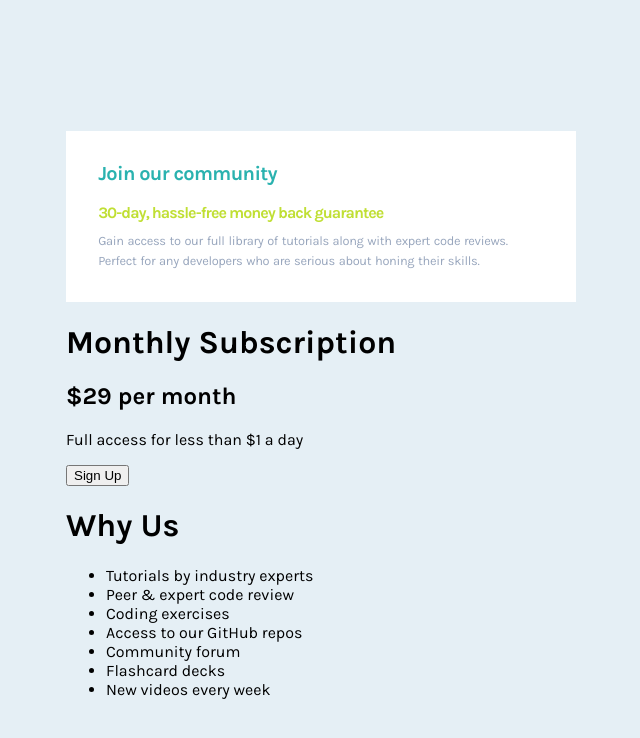
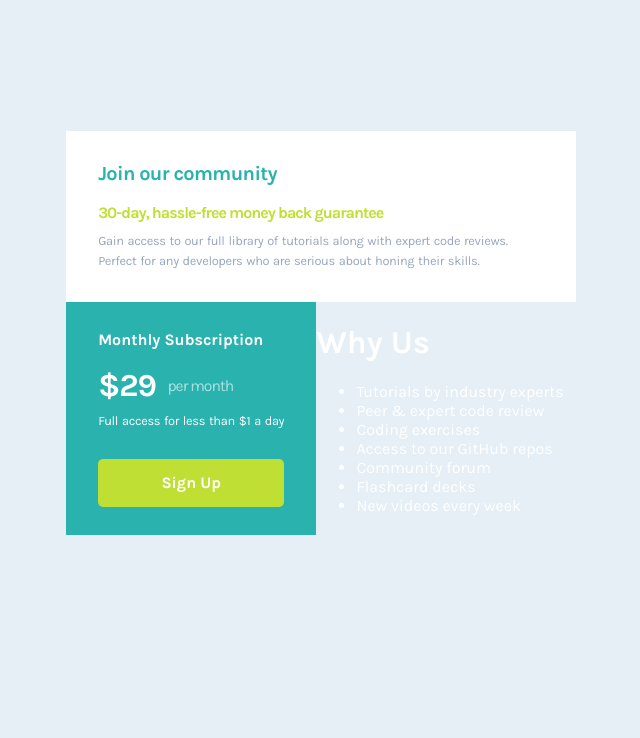
Before and after one commit to Ozolao/single-price-grid-component, a website: page app/index.html in a window 1280 px wide. Shown: the whole page, without its empty margins (319-959 px from the left). Drawn offline with nearby package versions, Linux system fonts and the light colour scheme; files that its build step writes are made by us from their sources.

Commit message:
Finish mobile subscription

```diff
--- a/app/index.html
+++ b/app/index.html
@@ -30,15 +30,15 @@
     </div>
 
 
-    <div>
-      <div>
-        <h1>Monthly Subscription</h1>
+    <div class="double-column">
+      <div class="subscription">
+        <h1 class="subscription__h1">Monthly Subscription</h1>
 
-        <h2><span>&dollar;29</span> per month</h2>
+        <h2 class="subscription__h2">&dollar;29 <span>per month</span></h2>
 
-        <p>Full access for less than &dollar;1 a day</p>
+        <p class="subscription__p">Full access for less than &dollar;1 a day</p>
 
-        <button>Sign Up</button>
+        <button class="subscription__button">Sign Up</button>
       </div>
 
 
--- a/app/styles/_global.scss
+++ b/app/styles/_global.scss
@@ -12,6 +12,10 @@ body {
   font-family: 'Karla', sans-serif;
 
   background-color: $neutral-light-color;
+}
+
+button {
+  font-family: 'Karla', sans-serif;
 }
 
 
--- /dev/null
+++ b/app/styles/_subscription.scss
@@ -0,0 +1,122 @@
+// Double column block
+.double-column {
+  color: white;
+}
+
+
+
+// Join block
+.subscription {
+  padding: .9375rem 7.7%;
+
+  background-color: $primary-color;
+}
+
+
+
+// Join elements
+.subscription__h1 {
+  font-size: 1.1rem;
+}
+
+
+.subscription__h2 {
+  display      : flex;
+  align-items  : center;
+  margin-top   : 1.1rem;
+  margin-bottom: 1.1rem;
+
+  font-size: 2rem;
+
+  span {
+    padding-left: .7rem;
+
+    font-size  : .98rem;
+    font-weight: 400;
+    opacity    : .6;
+  }
+}
+
+
+.subscription__p {
+  margin-top: -.65rem;
+
+  letter-spacing: -.01rem;
+}
+
+
+.subscription__button {
+  width         : 100%;
+  padding-top   : .90625rem;
+  padding-bottom: .90625rem;
+  margin-top    : .90625rem;
+  margin-bottom : .625rem;
+
+  color      : white;
+  font-size  : 1rem;
+  font-weight: 700;
+
+  background-color: $secondary-color;
+  border          : none;
+  border-radius   : .3125rem;
+}
+
+
+// Media Queries
+@media (min-width: 48rem) {
+
+  // Double column block
+  .double-column {
+    display: flex;
+  }
+
+
+
+  // Join block
+  .subscription {
+    padding: 1.1rem 6.3%;
+  }
+
+
+
+  // Join elements
+  .subscription__h1 {
+    font-size        : 1rem;
+    // letter-spacing: -.04rem;
+  }
+
+
+  .subscription__h2 {
+    margin-top   : 1.1rem;
+    margin-bottom: 1.1rem;
+
+    letter-spacing: -.06rem;
+  }
+
+
+  .subscription__p {
+    margin-top: -.65rem;
+
+    font-size     : .8rem;
+    line-height   : 1.6;
+    letter-spacing: -.021rem;
+    word-spacing  : .07rem;
+  }
+
+
+  .subscription__button {
+    width         : 100%;
+    padding-top   : .90625rem;
+    padding-bottom: .90625rem;
+    margin-top    : .90625rem;
+    margin-bottom : .625rem;
+
+    color      : white;
+    font-size  : 1rem;
+    font-weight: 700;
+
+    background-color: $secondary-color;
+    border          : none;
+    border-radius   : .3125rem;
+  }
+}
--- a/app/styles/main.scss
+++ b/app/styles/main.scss
@@ -1,4 +1,5 @@
 // Imports
-@import "_variables";
-@import "_global";
-@import "_join";
+@import "variables";
+@import "global";
+@import "join";
+@import "subscription";
```
